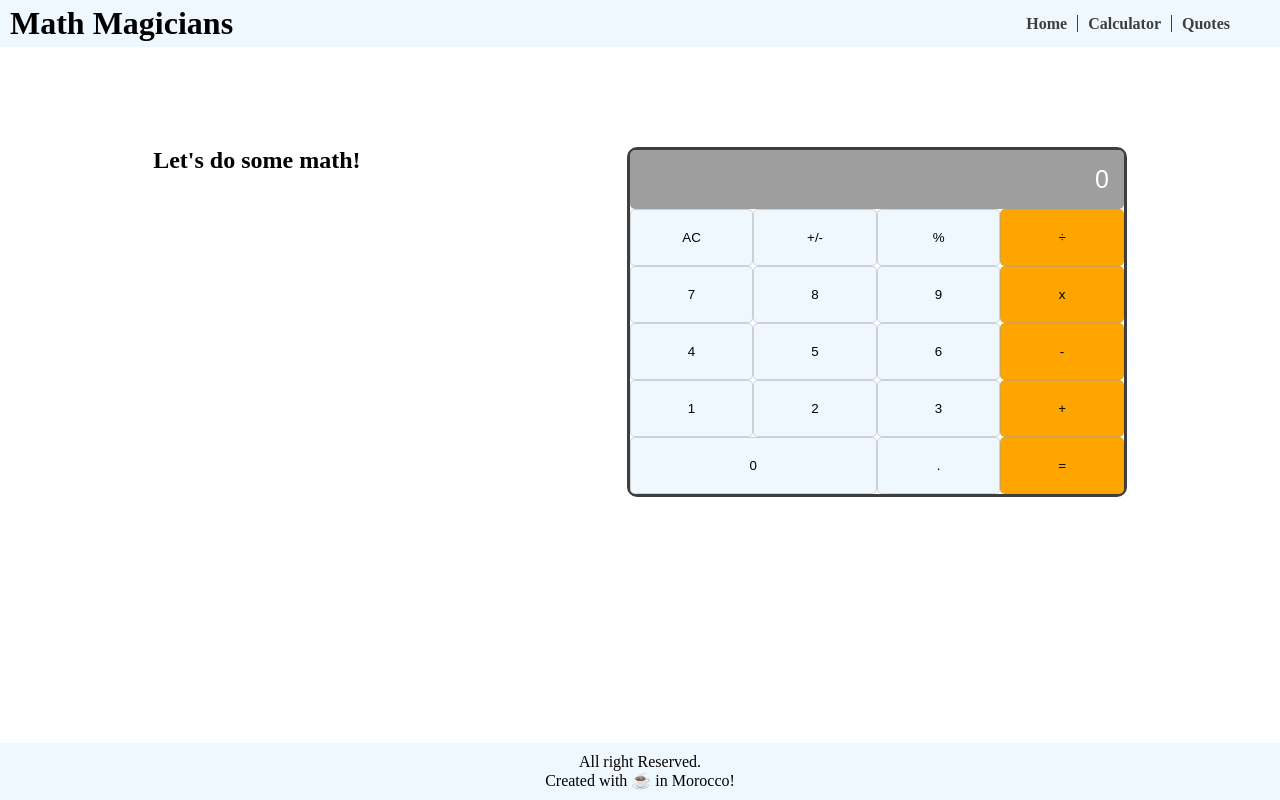
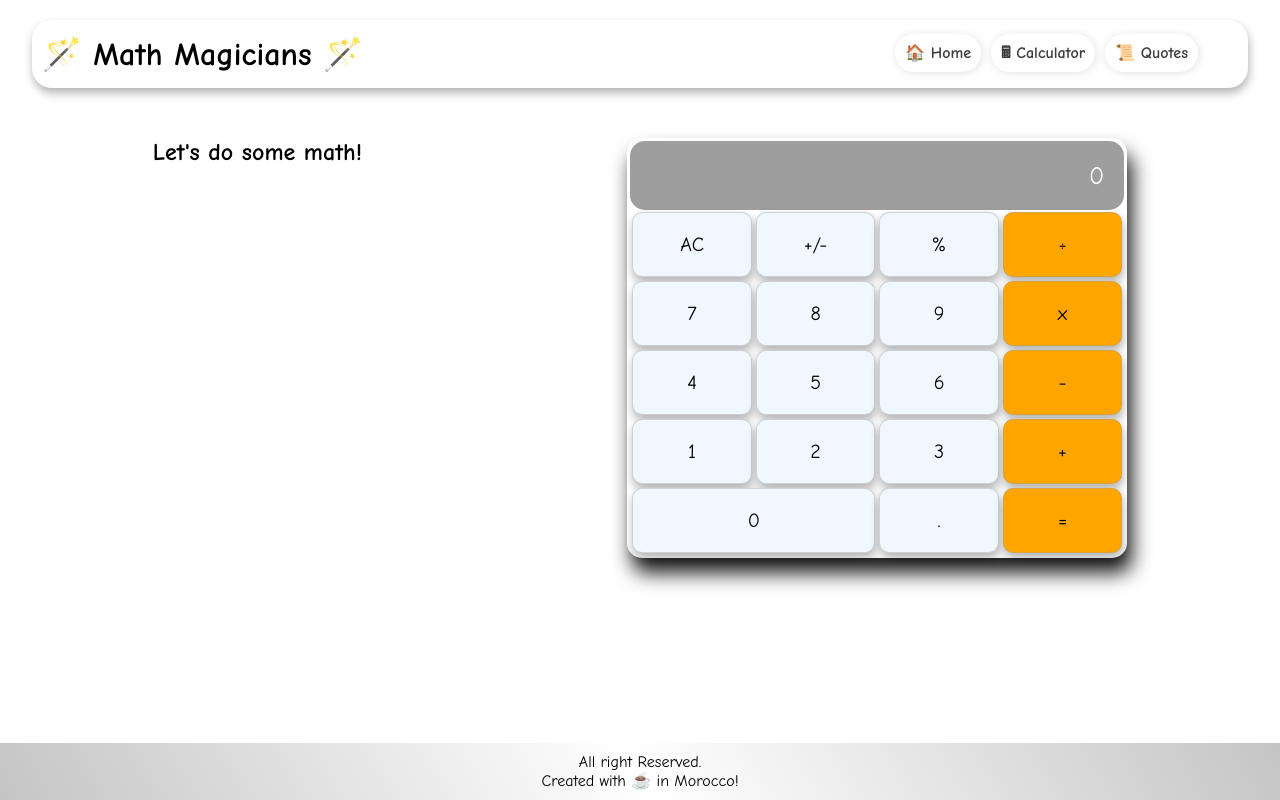
Before and after one commit to Ismailco/math-magicians, a React (Create React App) app: page /calc in a window 1280 px wide. Built offline with nearby package versions, Linux system fonts and the light colour scheme.

Commit message:
Style the App

```diff
--- a/src/components/CalculatPage.css
+++ b/src/components/CalculatPage.css
@@ -2,7 +2,7 @@
   display: flex;
   justify-content: space-around;
   align-items: flex-start;
-  margin-top: 100px;
+  margin-top: 50px;
   margin-left: 20px;
   margin-right: 20px;
 }
@@ -13,7 +13,7 @@
 }
 
 .calculator {
-  border: 3px solid #3e3e3e;
+  border: 3px solid transparent;
   width: 500px;
 }
 
--- a/src/components/Calculator.css
+++ b/src/components/Calculator.css
@@ -1,18 +1,19 @@
 .calculator {
   font-family: sans-serif;
-  border-radius: 10px;
+  border-radius: 15px;
+  box-shadow: 5px 15px 20px rgba(0, 0, 0, 0.9);
 }
 
 .input {
   width: 100%;
-  padding: 15px;
+  padding: 20px;
   text-align: right;
   color: #fff;
   background-color: #9e9e9e;
   outline: none;
   border: none;
   font-size: 25px;
-  border-radius: 5px;
+  border-radius: 15px;
 }
 
 .numbers-symbols {
@@ -25,9 +26,13 @@
   text-align: center;
   list-style: none;
   padding: 20px;
+  margin: 2px;
   border: 1px solid #9e9e9e6e;
   background-color: aliceblue;
-  border-radius: 5px;
+  border-radius: 10px;
+  box-shadow: 1px 5px 10px rgba(0, 0, 0, 0.3);
+  font-size: 20px;
+
 }
 
 .buttons:active {
--- a/src/components/Footer.css
+++ b/src/components/Footer.css
@@ -10,7 +10,7 @@
   align-items: baseline;
   text-align: center;
   padding: 10px;
-  background-color: aliceblue;
+  background: linear-gradient(60deg,rgba(62, 62, 62, 0.3), #fff, rgba(62, 62, 62, 0.3));
   bottom: 0;
   position: absolute;
   width: 100%;
--- a/src/components/Header.css
+++ b/src/components/Header.css
@@ -1,15 +1,22 @@
+@import url('https://fonts.googleapis.com/css2?family=Comic+Neue:wght@300;400;700&display=swap');
+
 * {
   padding: 0;
   margin: 0;
   box-sizing: border-box;
+  font-family: 'Comic Neue', cursive;
 }
 
 .header {
   display: flex;
   justify-content: space-between;
   align-items: center;
-  padding: 5px 10px;
-  background-color: aliceblue;
+  margin: 20px auto;
+  width: 95vw;
+  padding: 15px 10px;
+  border-radius: 20px;
+  border: none;
+  box-shadow: 1px 5px 10px rgba(0, 0, 0, 0.3);
 }
 
 .nav {
@@ -18,13 +25,19 @@
 
 .nav-link {
   margin-right: 10px;
-  padding-left: 10px;
+  padding: 10px;
   text-decoration: none;
   color: #3e3e3e;
   font-weight: 600;
+  border-radius: 20px;
+  border: none;
+  box-shadow: 1px 1px 10px rgb(226, 226, 226);
 }
 
-.nav-link:nth-child(2),
-.nav-link:nth-child(3) {
-  border-left: 1px solid #3e3e3e;
+.nav-link:hover {
+  box-shadow: 1px 1px 10px rgb(160, 160, 160);
 }
+
+.nav-link:active {
+  box-shadow: 1px 1px 10px rgb(53, 53, 53);
+}
--- a/src/components/Header.js
+++ b/src/components/Header.js
@@ -5,16 +5,16 @@ import { Link } from 'react-router-dom';
 function Headers() {
   return (
     <div className="header">
-      <h1 className="logo">Math Magicians</h1>
+      <h1 className="logo">🪄 Math Magicians 🪄</h1>
       <nav className="nav">
         <Link className="nav-link" to="/">
-          Home
+          🏠 Home
         </Link>
         <Link className="nav-link" to="/calc">
-          Calculator
+          🖩 Calculator
         </Link>
         <Link className="nav-link" to="/quotes">
-          Quotes
+          📜 Quotes
         </Link>
       </nav>
     </div>
--- a/src/components/Home.css
+++ b/src/components/Home.css
@@ -1,9 +1,12 @@
 .home-page {
-  margin: 20px;
+  margin: 30px 30px 30px 30px;
+  border-radius: 10px;
+  padding: 20px;
+  box-shadow: 5px 15px 20px rgba(0, 0, 0, 0.3);
 }
 
 .headline {
-  margin-top: 50px;
+  margin-top: 10px;
 }
 
 .paragraph {
--- a/src/components/Home.js
+++ b/src/components/Home.js
@@ -4,10 +4,10 @@ import React from 'react';
 function HomePage() {
   return (
     <div className="home-page">
-      <h2 className="headline">Welcome to our page!</h2>
-      <p className="paragraph">Lorem ipsum dolor sit amet consectetur adipisicing elit. At minima asperiores quisquam mollitia consectetur libero sunt perspiciatis, et sed sint ex in labore, aliquid magni laboriosam iure expedita. Fugit, amet.</p>
-      <p className="paragraph">Lorem ipsum dolor sit amet consectetur adipisicing elit. Animi neque consectetur ut eveniet vel dignissimos et modi quibusdam impedit necessitatibus, dolores, asperiores debitis dolor dolorem soluta ipsa fugit iusto placeat?</p>
-      <p className="paragraph">Lorem ipsum dolor sit amet consectetur adipisicing elit. Dolorum reprehenderit natus est et tempore, quisquam ratione expedita quam asperiores repellendus sint. Eveniet doloribus aliquam laudantium commodi, tempora odio repudiandae nemo?</p>
+      <h2 className="headline">Welcome Math Magicians!</h2>
+      <p className="paragraph">Mathematics (from Ancient Greek μάθημα (máthēma) &apos;knowledge, study, learning&apos;) is an area of knowledge, which includes the study of such topics as numbers, formulas and related structures, shapes and spaces in which they are contained, and quantities and their changes. There is no general consensus about its exact scope or epistemological status.</p>
+      <p className="paragraph">Most of mathematical activity consists of discovering and proving (by pure reasoning) properties of abstract objects. These objects are either abstractions from nature (such as natural numbers or lines), or (in modern mathematics) abstract entities of which certain properties, called axioms, are stipulated. A proof consists of a succession of applications of some deductive rules to already known results, including previously proved theorems, axioms and (in case of abstraction from nature) some basic properties that are considered as true starting points of the theory under consideration. The result of a proof is called a theorem.</p>
+      <p className="paragraph">Mathematics is essential in many fields, including natural sciences, engineering, medicine, finance, computer science and social sciences. Some areas of mathematics, such as statistics and game theory, are developed in direct correlation with their applications, and are often grouped under the name of applied mathematics. Other mathematical areas are developed independently from any application (and are therefore called pure mathematics), but practical applications are often discovered later.[8][9] A fitting example is the problem of integer factorization, which goes back to Euclid, but which had no practical application before its use in the RSA cryptosystem (for the security of computer networks).</p>
     </div>
   );
 }
--- a/src/components/Quotes.css
+++ b/src/components/Quotes.css
@@ -2,4 +2,7 @@
   width: 90%;
   margin: 100px auto;
   line-height: 2em;
+  border-radius: 10px;
+  padding: 15px;
+  box-shadow: 5px 15px 20px rgba(0, 0, 0, 0.3);
 }
```
Also changed, not shown: 1 other file (tests, documents, lock files or other folders).
